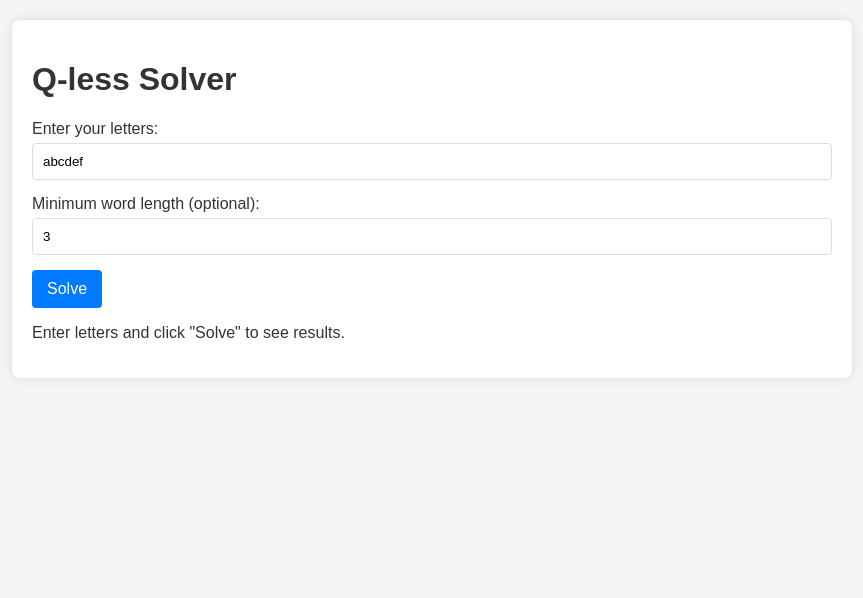
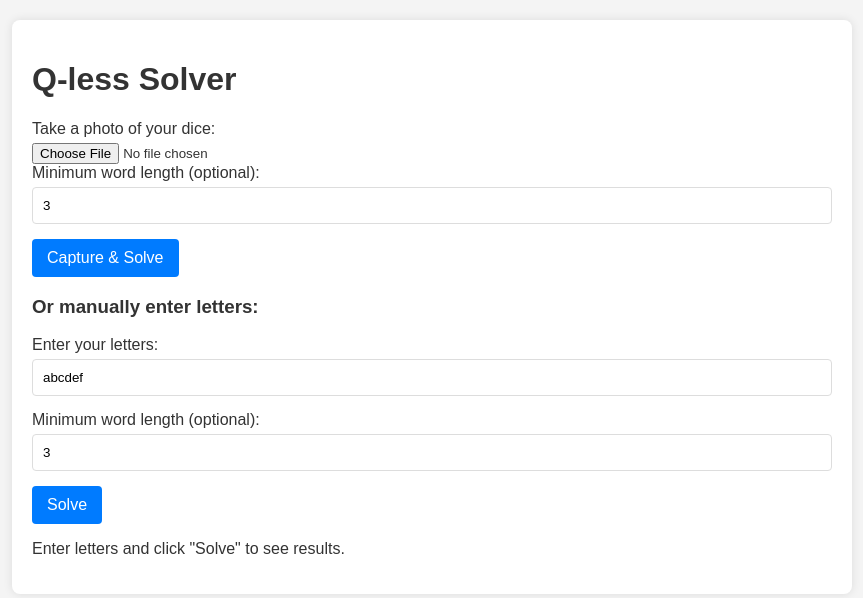
Before and after one commit to scottfp/qless-solver, a FastAPI app: page / in a window 1280 px wide. Shown: the top 598 px of the page, without its empty margins (208-1071 px from the left). Run offline with FastAPI, Linux system fonts and the light colour scheme; some libraries are stand-ins or nearby versions.

Commit message:
Add image capture upload feature (#24)

```diff
--- a/pyproject.toml
+++ b/pyproject.toml
@@ -12,10 +12,10 @@ authors = [
 ]
 license = "MIT"
 license-files = ["LICENSE"]
-requires-python = ">=3.12"
+requires-python = ">=3.11"
 classifiers = [
     "Programming Language :: Python :: 3",
-    "Programming Language :: Python :: 3.12",
+    "Programming Language :: Python :: 3.11",
     "Operating System :: OS Independent",
 ]
 dependencies = [
--- a/web/main.py
+++ b/web/main.py
@@ -1,13 +1,10 @@
-from __future__ import annotations
-
-import os
-import sys
-from typing import List
-
-from fastapi import FastAPI, Form, HTTPException, Request
+from fastapi import FastAPI, HTTPException, Request, Form, UploadFile, File
 from fastapi.responses import HTMLResponse
 from fastapi.templating import Jinja2Templates
 from pydantic import BaseModel
+from typing import List, Dict  # Added Dict
+import sys
+import os
 
 # Add the cli directory to the Python path so qless_solver package is importable
 project_root = os.path.abspath(os.path.join(os.path.dirname(__file__), ".."))
@@ -16,11 +13,16 @@ if cli_path not in sys.path:
     sys.path.insert(0, cli_path)
 
 try:
-    from qless_solver.grid_solver import GridSolution, solve_qless_grid
+    from qless_solver.grid_solver import solve_qless_grid, GridSolution, Grid
+    from qless_solver.dictionary import Dictionary
+    from qless_solver.image_detection import detect_letters
 except ImportError as e:
     print(f"Error importing solver modules: {e}")
     # Handle as appropriate, e.g. by disabling features or raising an error at startup
     solve_qless_grid = None
+    GridSolution = None
+    Grid = None
+    detect_letters = None
 
 
 app = FastAPI(title="Q-less Solver UI & API")
@@ -83,6 +85,48 @@ async def solve_letters_htmx(
     )
 
 
+@app.post("/solve-image/", response_class=HTMLResponse)
+async def solve_letters_image(
+    request: Request,
+    image: UploadFile = File(...),
+    min_word_length: int = Form(3),
+):
+    """Handle image upload, detect letters, and return solutions."""
+    if solve_qless_grid is None or detect_letters is None:
+        return HTMLResponse(
+            "<div class='error'>Solver or detection unavailable.</div>",
+            status_code=500,
+        )
+
+    content = await image.read()
+    detected = detect_letters(content)
+
+    solutions: List[GridSolution] = []
+    error_message = None
+    try:
+        solutions = solve_qless_grid(
+            letters=detected,
+            min_word_length=min_word_length,
+        )
+    except FileNotFoundError as e:
+        error_message = f"Dictionary file not found: {e}"
+        print(error_message)
+    except Exception as e:
+        error_message = f"An error occurred during solving: {str(e)}"
+        print(error_message)
+    # Render an HTML snippet template with the solutions or error
+    return templates.TemplateResponse(
+        "results_snippet.html",
+        {
+            "request": request,
+            "solutions": solutions,
+            "error_message": error_message,
+            "letters_submitted": detected,
+            "min_word_length_submitted": min_word_length,
+        },
+    )
+
+
 # Optional: Keep the JSON API endpoint if direct API access is also desired
 @app.post("/api/solve/", response_model=List[GridSolution], tags=["API"])
 async def solve_letters_api(request_body: SolveRequestBody) -> List[GridSolution]:
--- a/web/templates/index.html
+++ b/web/templates/index.html
@@ -33,6 +33,24 @@
     <div class="container">
         <h1>Q-less Solver</h1>
 
+        <form id="image-form"
+              hx-post="/solve-image/"
+              hx-target="#results-container"
+              hx-swap="innerHTML"
+              hx-indicator="#loading-indicator"
+              enctype="multipart/form-data">
+            <div>
+                <label for="image">Take a photo of your dice:</label>
+                <input type="file" id="image" name="image" accept="image/*" capture="environment" required>
+            </div>
+            <div>
+                <label for="img_min_word_length">Minimum word length (optional):</label>
+                <input type="number" id="img_min_word_length" name="min_word_length" value="3" min="2">
+            </div>
+            <button type="submit">Capture &amp; Solve</button>
+        </form>
+
+        <h3>Or manually enter letters:</h3>
         <form id="solver-form"
               hx-post="/solve-htmx/"
               hx-target="#results-container"
```
Also changed, not shown: cli/qless_solver/image_detection.py (added, +17 -0 lines), tests/conftest.py (added, +7 -0 lines), tests/e2e/test_web_api.py (+45 -0 lines), README.md.
